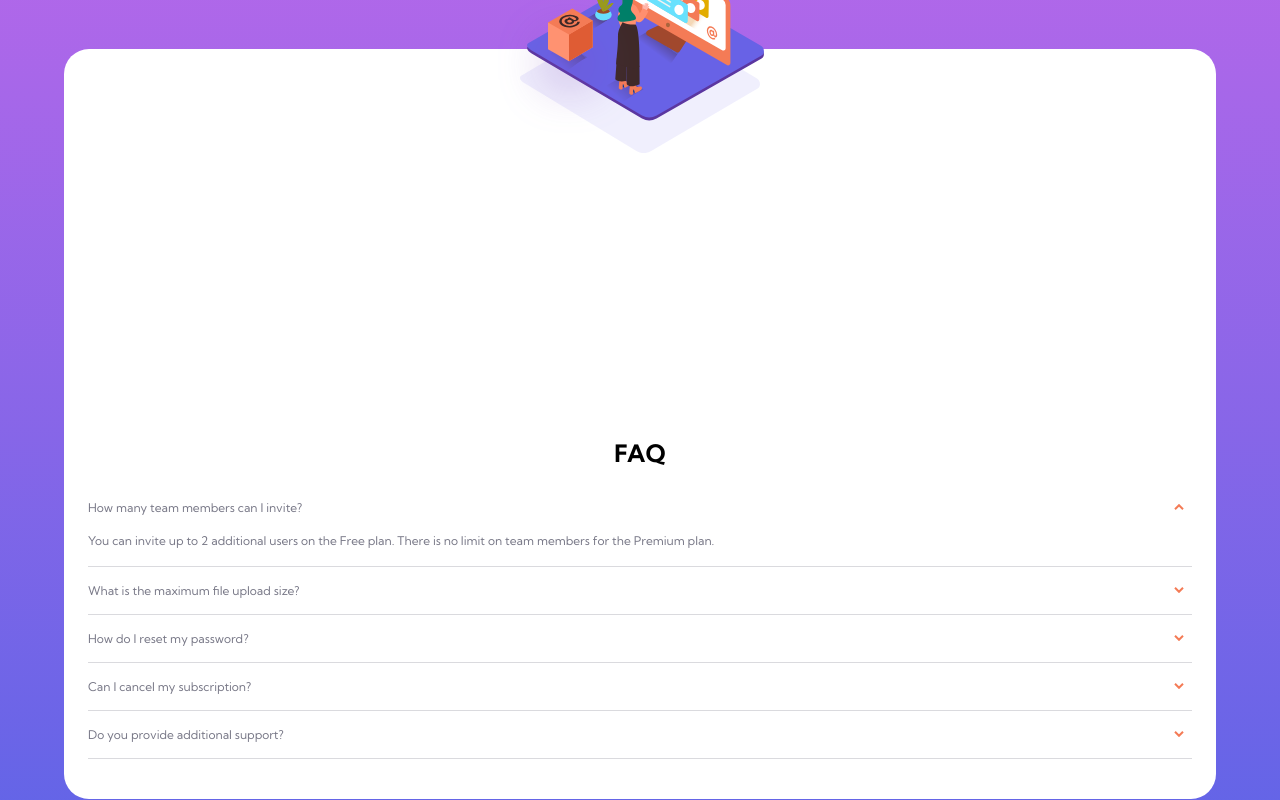
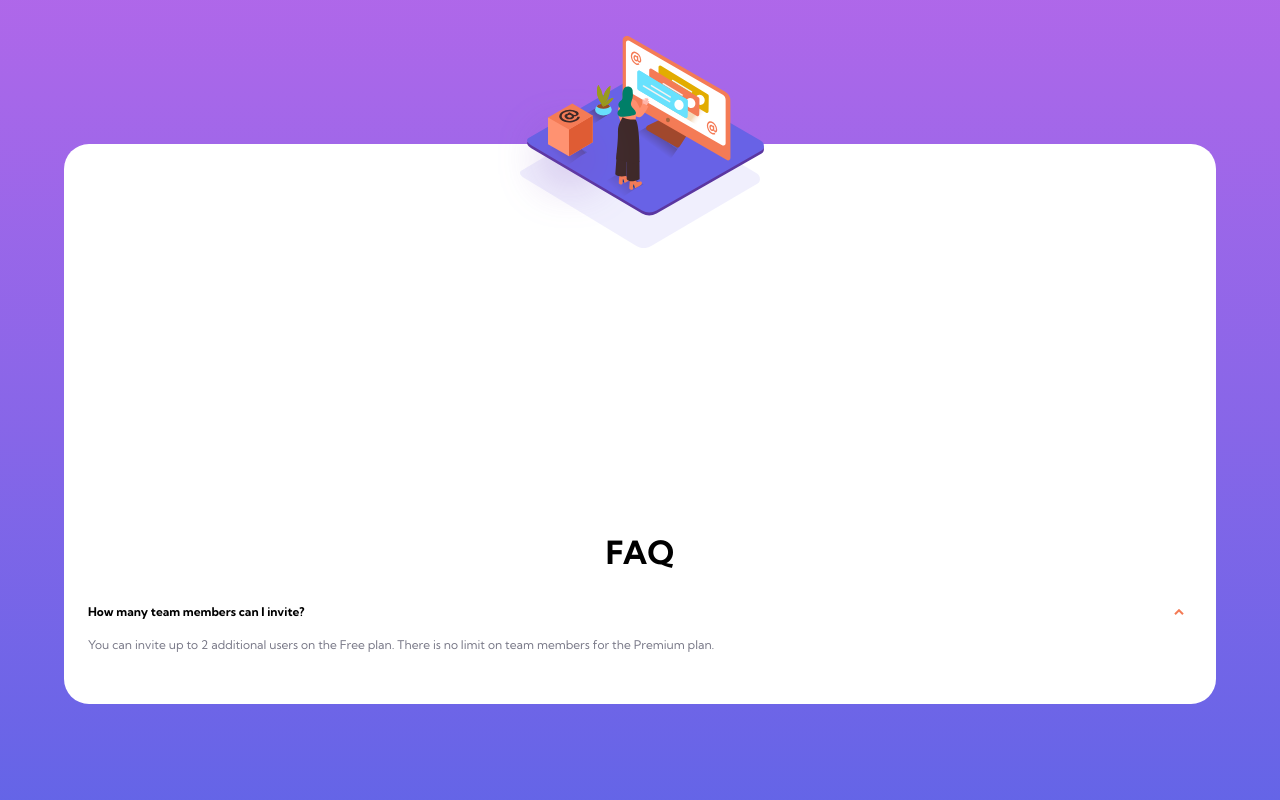
Before and after one commit to ryanschoolbs/faq-accordion-card, a plain HTML site: page index.html in a window 1280 px wide. Drawn offline with Linux system fonts and the light colour scheme.

Commit message:
finish label checked style

```diff
--- a/index.html
+++ b/index.html
@@ -43,7 +43,7 @@
                   class="accordion__input"
                   checked
                />
-               <label for="q1" class="accordion__label">
+               <label for="q1" class="accordion__label" tabindex="1">
                   How many team members can I invite?
                </label>
                <div class="accordion__content">
@@ -59,7 +59,7 @@
                   id="q2"
                   class="accordion__input"
                />
-               <label for="q2" class="accordion__label">
+               <label for="q2" class="accordion__label" tabindex="2">
                   What is the maximum file upload size?
                </label>
                <div class="accordion__content">
@@ -75,7 +75,7 @@
                   id="q3"
                   class="accordion__input"
                />
-               <label for="q3" class="accordion__label">
+               <label for="q3" class="accordion__label" tabindex="3">
                   How do I reset my password?
                </label>
                <div class="accordion__content">
@@ -92,7 +92,7 @@
                   id="q4"
                   class="accordion__input"
                />
-               <label for="q4" class="accordion__label">
+               <label for="q4" class="accordion__label" tabindex="4">
                   Can I cancel my subscription?
                </label>
                <div class="accordion__content">
@@ -108,7 +108,7 @@
                   id="q5"
                   class="accordion__input"
                />
-               <label for="q5" class="accordion__label">
+               <label for="q5" class="accordion__label" tabindex="5">
                   Do you provide additional support?
                </label>
                <div class="accordion__content">
--- a/style.css
+++ b/style.css
@@ -29,6 +29,7 @@ body {
 h1 {
    margin-top: 33%;
    text-align: center;
+   font-size: 2rem;
 }
 
 hr {
@@ -39,12 +40,14 @@ hr {
 
 .container {
    background-color: white;
-   /* max-height: 70vh; */
+   max-height: 70vh;
    width: 90vw;
    border-radius: 25px;
    padding: 1.5rem;
    position: relative;
    margin-top: 3rem;
+   display: flex;
+   flex-direction: column;
 }
 
 .bg-pattern {
@@ -71,20 +74,20 @@ hr {
    padding: 1rem 0;
 }
 
+/* TODO content smooth collapsing  */
+
 .accordion__label {
    display: block;
    cursor: pointer;
    position: relative;
    color: var(--txt-lightGrey);
    transition: all 0.5s ease;
+   flex: 1;
 }
 
 .accordion__label:hover {
    color: coral;
 }
-
-/* TODO  */
-/* fix .accordion__label click  */
 
 .accordion__label:focus {
    color: black;
@@ -108,6 +111,7 @@ hr {
    display: none;
    color: var(--txt-lightGrey);
    padding-top: 0;
+   flex: 0;
 }
 
 .accordion__input {
@@ -118,6 +122,11 @@ hr {
    display: block;
 }
 
+.accordion__input:checked ~ .accordion__label {
+   color: black;
+   font-weight: 700;
+}
+
 .accordion__input:checked ~ .accordion__label::after {
    transform: translateY(-50%) rotate(180deg);
 }
```
